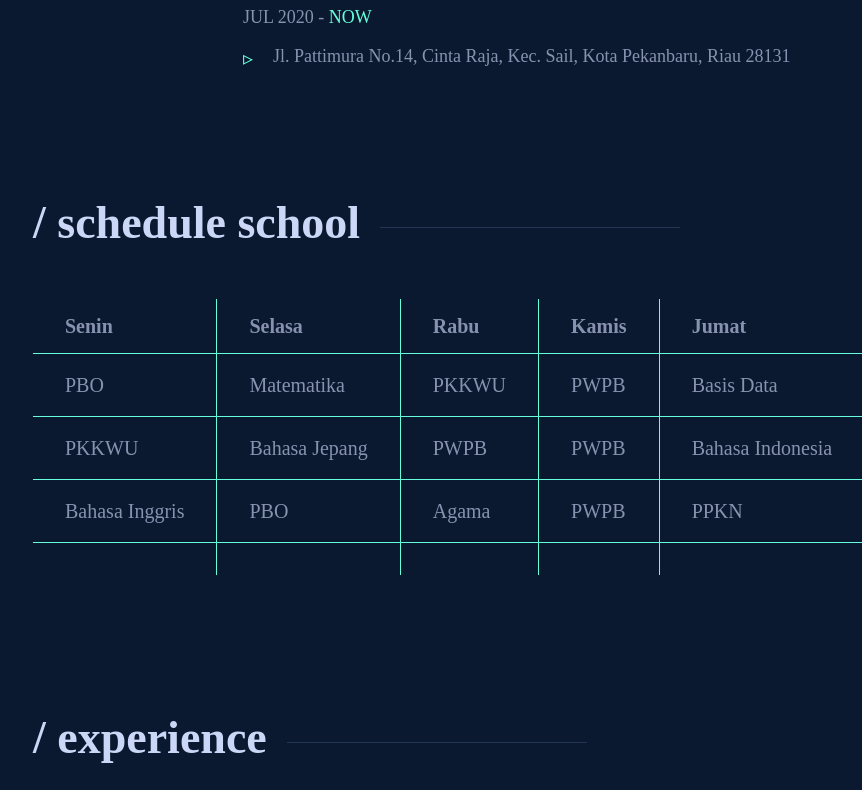
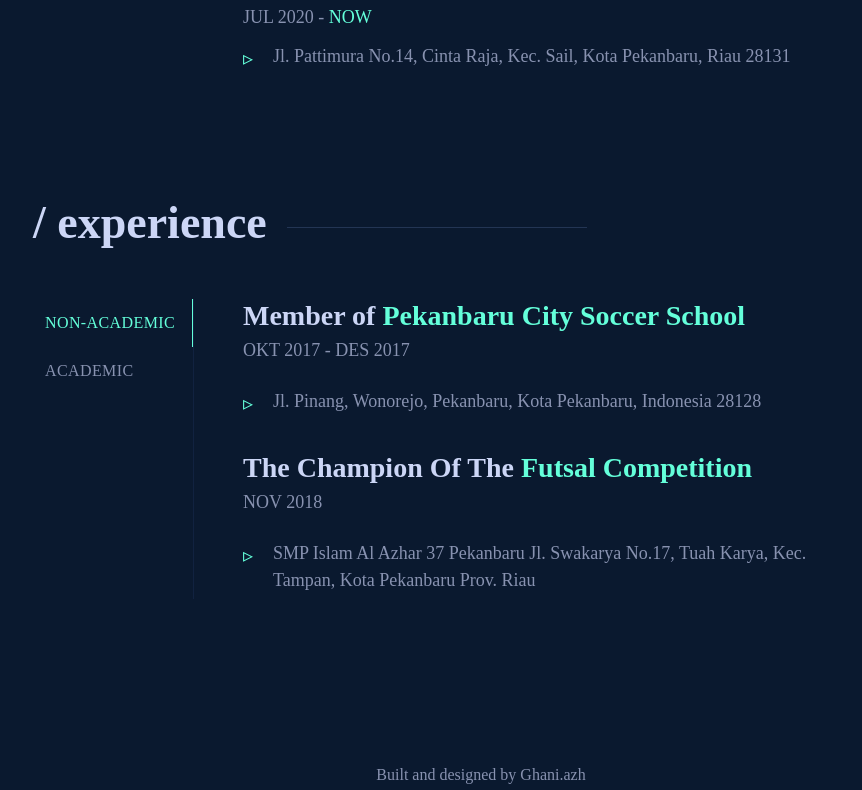
Before and after one commit to Ghnzh/ghani-web, a Next.js app: page / in a window 1280 px wide. Shown: the part 1821-2611 px from the top of the page, without its empty margins (159-1021 px from the left). Built offline with nearby package versions, Linux system fonts and the light colour scheme; a web font is replaced by a local one.

Commit message:
Update index.js

```diff
--- a/pages/index.js
+++ b/pages/index.js
@@ -1,12 +1,10 @@
 import Head from "next/head";
 import Home from "../components/home";
 import About from "../components/about";
-import Creations from "../components/hobbies";
 import Footer from "../components/footer";
 import Sidebar from "../components/sidebar";
 import Education from "../components/education";
 import Experience from "../components/experience";
-import Schedule from "../components/schedule";
 
 export default function Main() {
   return (
@@ -20,9 +18,9 @@
           <Home />
           <About />
           <Education />
-          <Schedule />
+
           <Experience />
-          <Creations />
+
           <Footer />
         </div>
         <Sidebar />
```
